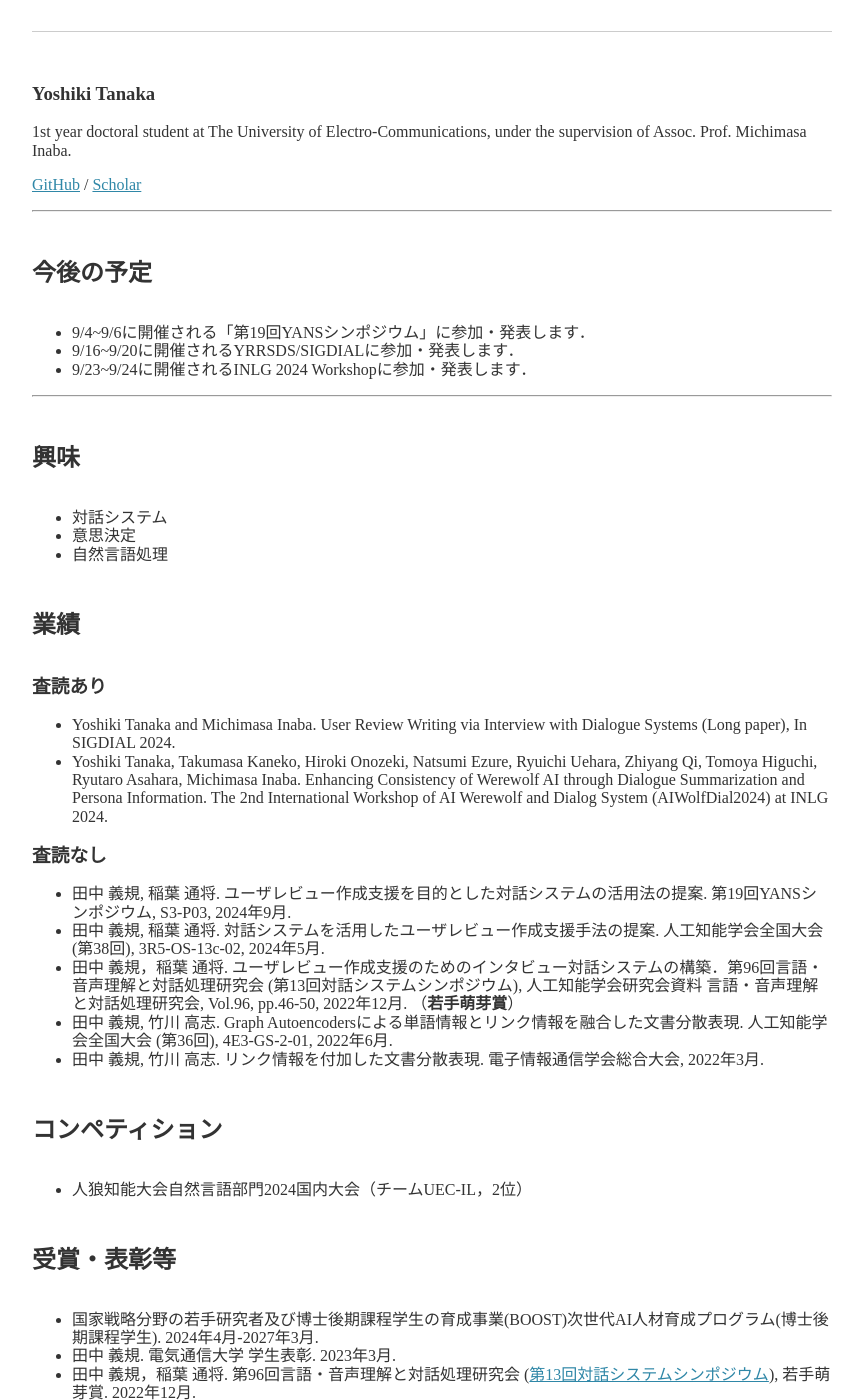
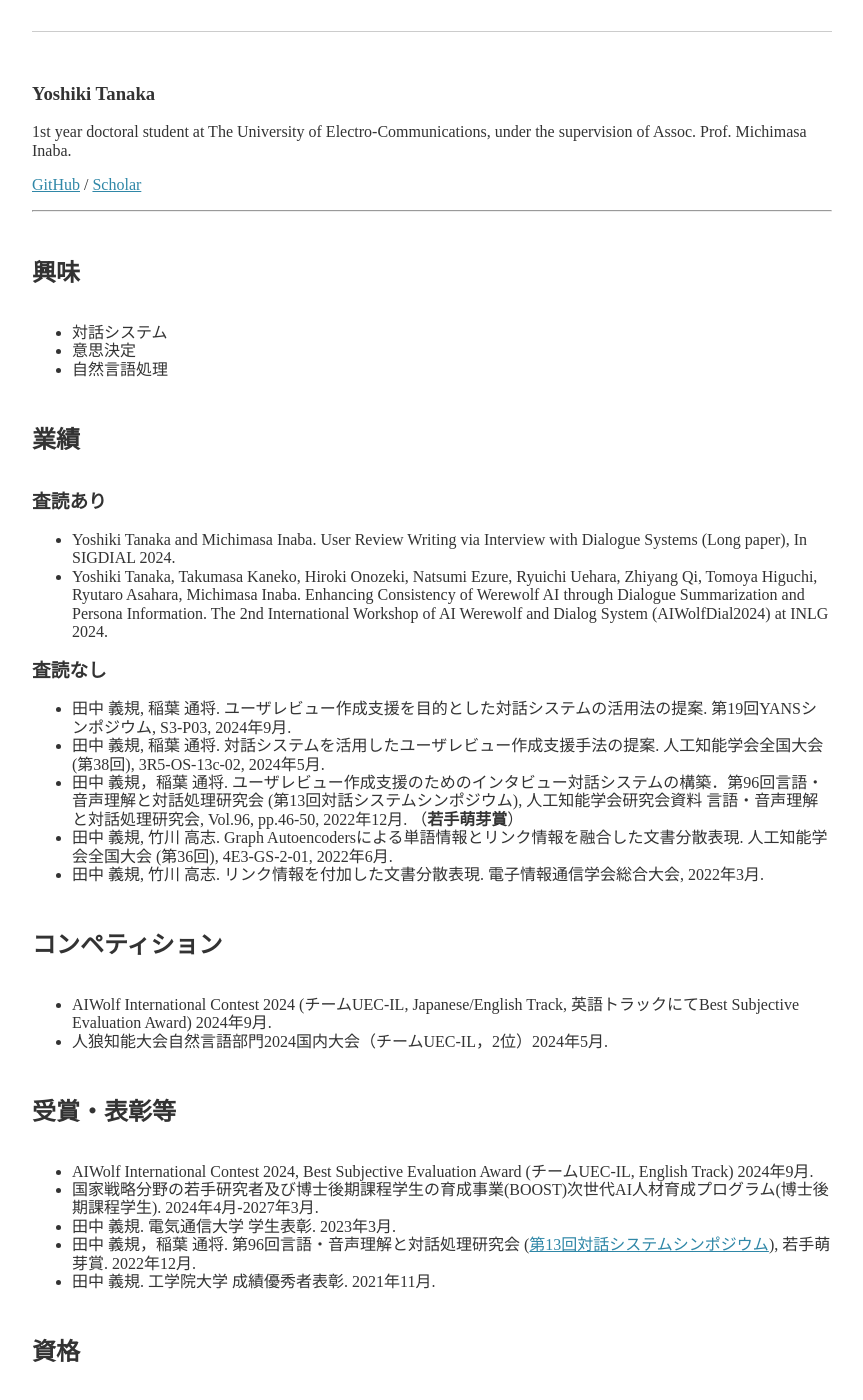
Before and after one commit to yoshi-chanaka/yoshi-chanaka.github.io, a Jekyll site: the page built from about.md, in a window 1280 px wide and 1400 px high, scrolled down 227 px. Shown: the whole window, without its empty margins (208-1071 px from the left). Built offline with Jekyll 4.4.1, drawn with Linux system fonts in a browser that asks for light colours; nearby versions of some CDN libraries.

Commit message:
update20240930

```diff
--- a/about.md
+++ b/about.md
@@ -11,11 +11,11 @@ permalink: /about/
 
 [GitHub](https://github.com/yoshi-chanaka) / [Scholar](https://scholar.google.co.jp/citations?view_op=list_works&hl=ja&user=QkKVktkAAAAJ)
 
----
+<!-- ---
 ## 今後の予定
 - 9/4~9/6に開催される「第19回YANSシンポジウム」に参加・発表します．
 - 9/16~9/20に開催されるYRRSDS/SIGDIALに参加・発表します．
-- 9/23~9/24に開催されるINLG 2024 Workshopに参加・発表します．
+- 9/23~9/24に開催されるINLG 2024 Workshopに参加・発表します． -->
 
 ---
 ## 興味
@@ -37,16 +37,18 @@ permalink: /about/
 * 田中 義規, 竹川 高志. リンク情報を付加した文書分散表現. 電子情報通信学会総合大会, 2022年3月.
 
 ## コンペティション
-* 人狼知能大会自然言語部門2024国内大会（チームUEC-IL，2位）
+* AIWolf International Contest 2024 (チームUEC-IL, Japanese/English Track, 英語トラックにてBest Subjective Evaluation Award) 2024年9月.
+* 人狼知能大会自然言語部門2024国内大会（チームUEC-IL，2位）2024年5月.
 
 ## 受賞・表彰等
+* AIWolf International Contest 2024, Best Subjective Evaluation Award (チームUEC-IL, English Track) 2024年9月.
 * 国家戦略分野の若手研究者及び博士後期課程学生の育成事業(BOOST)次世代AI人材育成プログラム(博士後期課程学生). 2024年4月-2027年3月.
 * 田中 義規. 電気通信大学 学生表彰. 2023年3月.
 * 田中 義規，稲葉 通将. 第96回言語・音声理解と対話処理研究会 ([第13回対話システムシンポジウム](https://jsai-slud.github.io/sig-slud/archive/award.html)), 若手萌芽賞. 2022年12月.
 * 田中 義規. 工学院大学 成績優秀者表彰. 2021年11月.
 
 
-## インターン
+<!-- ## インターン -->
 
 ## 資格
 * 2013.11. 全国珠算教育連盟主催珠算検定 4段
```
